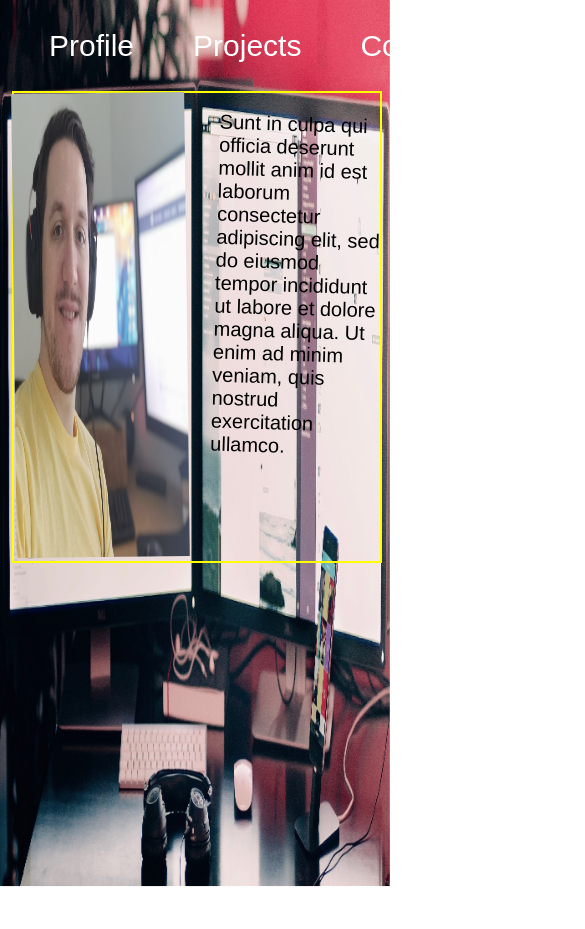
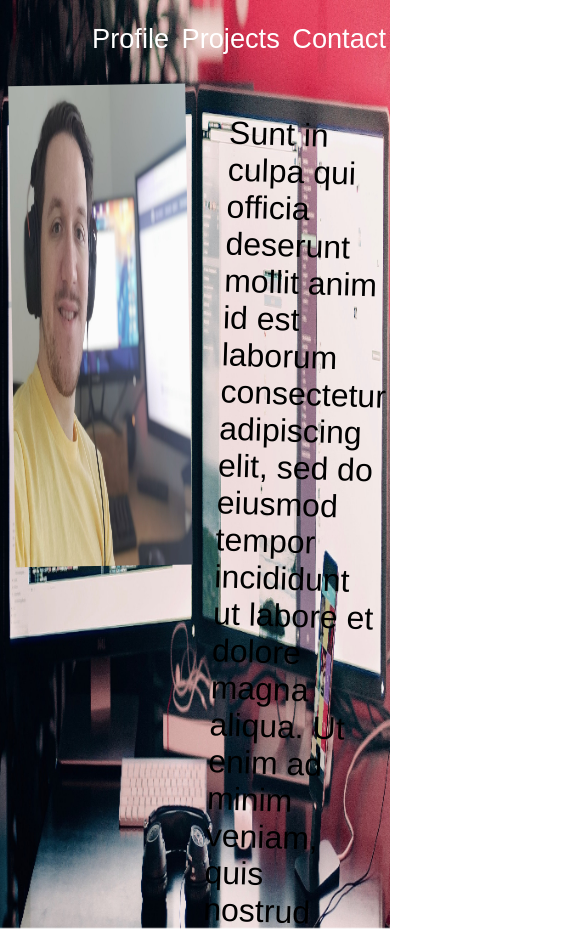
Before and after one commit to Balince/Portfolio, a plain HTML site: page index.html in a window 390 px wide. Shown: the top 929 px of the page, 585 px wide, since content can reach past the window. Before the commit the page ends 844 px from the top, so only its background shows below. Drawn offline with nearby package versions, Linux system fonts and the light colour scheme.

Commit message:
media query stuff

```diff
--- a/css/styles.css
+++ b/css/styles.css
@@ -10,78 +10,103 @@ body {
 }
 
 p {
-  font-size: 20px;
+  font-size: 2em;
 }
 
 .backImg {
-  /* height: auto; */
   position: fixed;
   z-index: -1;
+  min-width: 50%;
   max-width: 100%;
   width: 100%;
-  height: 105%;
+  min-height: 110%;
+  height: 110%;
 
 }
 
 .myPic {
-  width: 105%;
-  height: 55vh;
+  width: 106%;
+  height: 57vh;
+  max-height: 57vh;
 }
 
 .navbar {
   display: flex;
-  padding-top: 15px;
-  width: 20%;
+  padding-top: 1.4vh;
+  max-width: 10%;
+  padding-left: 22vw;
 
 }
 
 .navbar a {
-  font-size: 30px;
+  font-size: 1.7em;
   color: white;
-  padding: 14px 10px;
+  padding: 1.3vh 1.6vw;
   text-decoration: none;
   margin-left: 50%;
 
 }
 
 .container {
-  /* max-width: 2000px; */
   margin: 0 auto;
-  /* position: relative; */
-  /* max-width: 100%; */
 }
 
 /* Column container */
 .columns {
   display: flex;
-  margin: 0 auto;
+  /* margin: 0 auto; */
   /* justify-content: space-between; */
   align-items: flex-start;
-  border: 2px solid yellow;
-  margin-top: 3.5%;
+  /* border: 2px solid yellow; */
+  margin-top: 4%;
   margin-left: 3%;
   max-width: 95%;
   width: 95%;
-  /* height: 450px; */
 
 }
 
 .col-1 {
 width: 50%;
 margin-right: 5%;
-transform: rotate(-0.7deg);
+transform: rotate(-0.9deg);
 
 }
 
 .col-2 {
   width: 50%;
   margin-left: 5%;
-  transform: rotate(1.7deg);
+  transform: rotate(1.9deg);
   }
+
 /* Responsive layout - when the screen is less than 700px wide, make the two columns stack on top of each other instead of next to each other */
-/* @media screen and (min-width: 600px) {
+@media screen and (max-width: 1615px) {
+  .columns {
+    display: flex;
+    align-items: flex-start;
+    /* border: 2px solid yellow; */
+    margin-top: 4.5%;
+    margin-left: 3%;
+    max-width: 95%;
+    width: 95%;
 
-} */
+  }
+}
+
+@media screen and (max-width: 1550px) {
+
+  /* Column container */
+  .columns {
+    display: flex;
+    align-items: flex-start;
+    /* border: 2px solid yellow; */
+    margin-top: 5%;
+    margin-left: 3%;
+    max-width: 95%;
+    width: 95%;
+
+  }
+
+}
 
 /* #proj1 {
   position: absolute;
```
